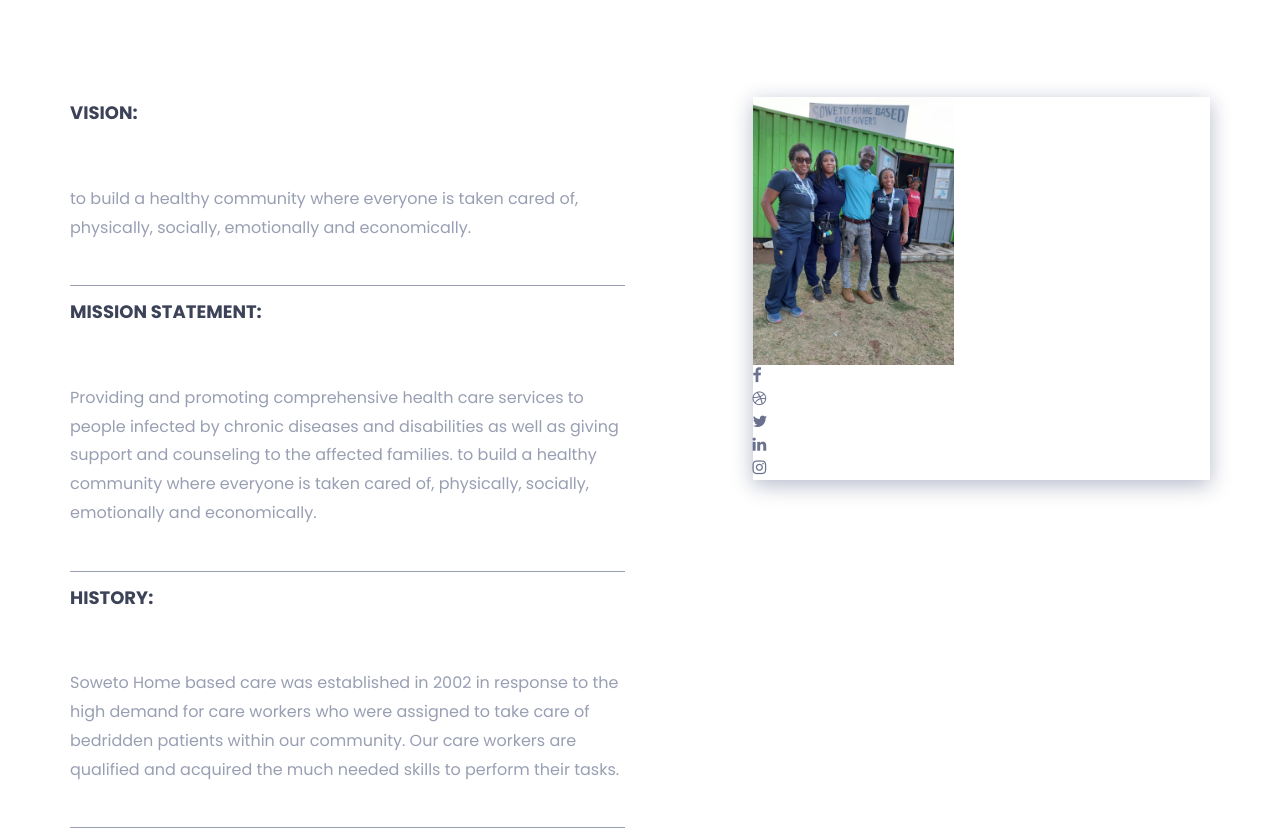
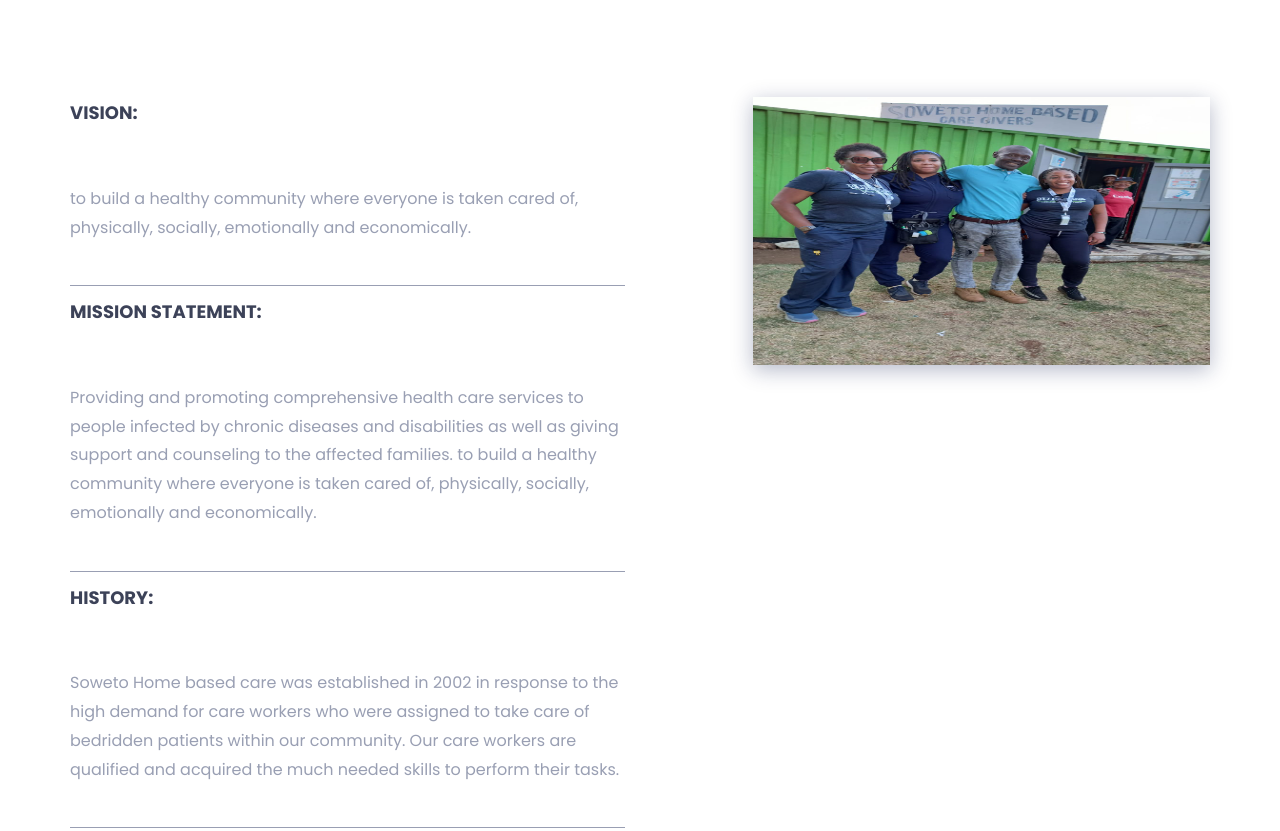
Before and after one commit to simosifisonkwanyana/soweto-home-based-caregivers, a plain HTML site: page public/index.html in a window 1280 px wide. Shown: the part 880-1711 px from the top of the page. Drawn offline with nearby package versions, Linux system fonts and the light colour scheme; files whose address does not match are found by name.

Commit message:
Add changes to the project

```diff
--- a/public/index.html
+++ b/public/index.html
@@ -70,7 +70,7 @@
 			                <button type="button" class="navbar-toggle" data-toggle="collapse" data-target="#navbar-menu">
 			                    <i class="fa fa-bars"></i>
 			                </button>
-			                <a class="navbar-brand" href="index.html">SOWETO HOME BASE CAREGIVERS<img src="C:\Users\jab25\soweto-home-based-caregivers\public\assets\logo\logo jude.jpg" height="50px" width="50px" class="logo" alt=""></a>
+			                <a class="navbar-brand" href="index.html">SOWETO HOME BASE CAREGIVERS<img src="../public/assets/logo/logo jude.jpg" height="50px" width="50px" class="logo" alt=""></a>
 			            </div><!--/.navbar-header-->
 			            <!-- End Header Navigation -->
 
@@ -169,38 +169,38 @@
 						</div>
 						<div class="col-sm-offset-1 col-sm-5">
 							<div class="single-about-img">
-								<img src="../public/assets/images/about/jude 5.jpg">
-									<ul>
+								<img src="../public/assets/images/about/jude 5.jpg" width="500px">
+									<!--<ul>
 										<li>
 											<a href="#">
 												<i  class="fa fa-facebook" aria-hidden="true"></i>
 											</a>
-										</li><!-- / li -->
+										</li>
 										<li>
 											<a href="#">
 												<i  class="fa fa-dribbble" aria-hidden="true"></i>
 											</a>
 
-										</li><!-- / li -->
+										</li>
 										<li>
 											<a href="#">
 												<i  class="fa fa-twitter" aria-hidden="true"></i>
 											</a>
 
-										</li><!-- / li -->
+										</li>
 										<li>
 											<a href="#">
 												<i  class="fa fa-linkedin" aria-hidden="true"></i>
 											</a>
-										</li><!-- / li -->
+										</li>
 										<li>
 											<a href="#">
 												<i  class="fa fa-instagram" aria-hidden="true"></i>
 											</a>
-										</li><!-- / li -->
+										</li>
 
 
-									</ul><!-- / ul -->
+									</ul>--><!-- / ul -->
 								</div><!-- /.about-list-icon -->
 
 							</div>
```
